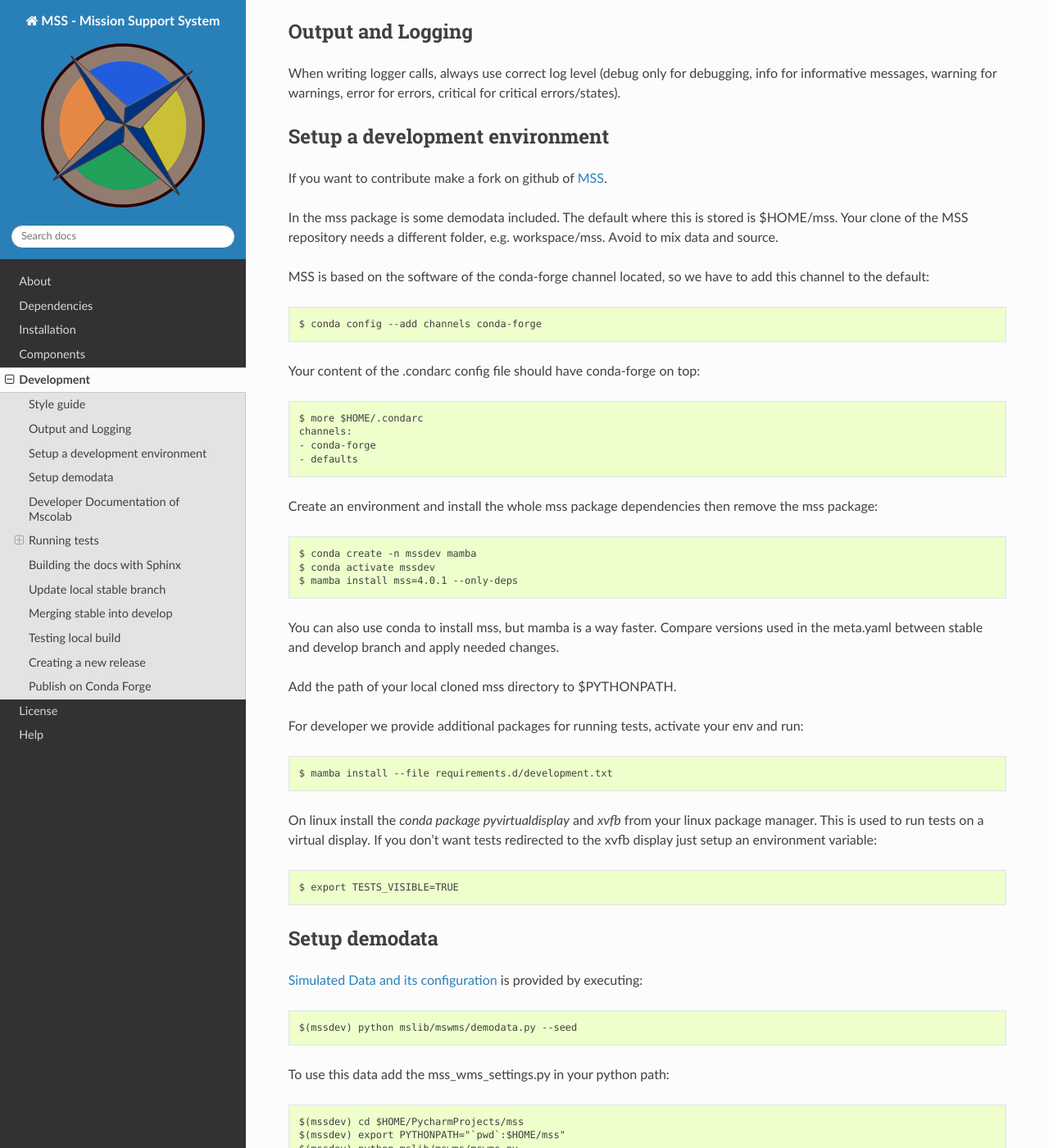
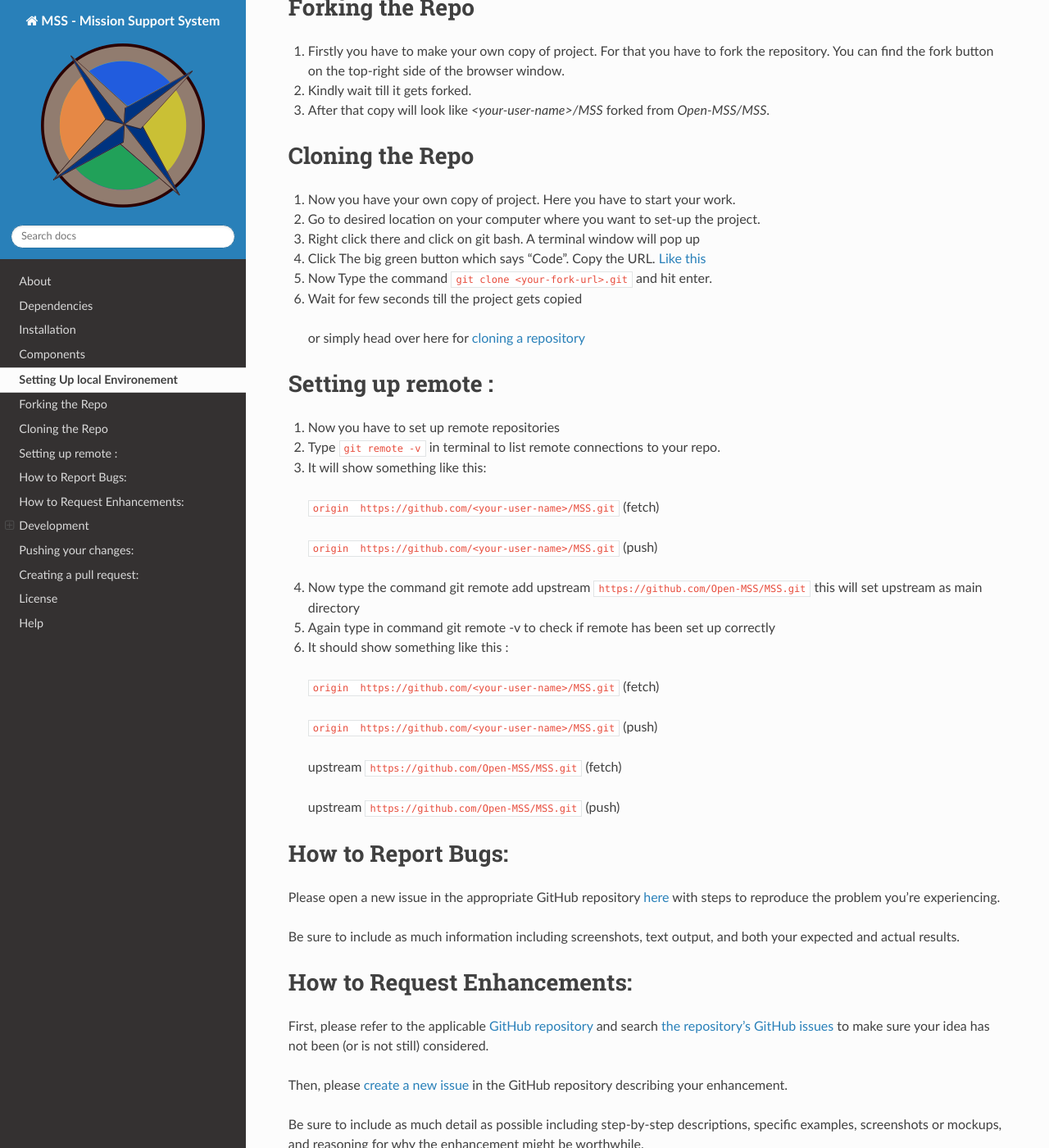
Before and after one commit to Open-MSS/MSS, a Sphinx documentation site: the page built from docs/development.rst, in a window 1280 px wide and 1400 px high, scrolled down 530 px. Shown: the whole window at 82% size. Built offline with Sphinx 7.4.7 and the Read the Docs theme 2.0.0, drawn with Linux system fonts in a browser that asks for light colours; pages that are not in the unit, such as notebooks, are missing from menus; the version number could not be read and is left out; some of the changed text lies outside the part shown.

Commit message:
issue #719 solved (#729)
* issue #719 solved

* updated development.rst

* updated development.rst

Co-authored-by: ReimarBauer <rb.proj@gmail.com>

```diff
--- a/docs/development.rst
+++ b/docs/development.rst
@@ -1,6 +1,97 @@
 .. _development:
 
 
+1. System requirements
+
+  | Any system with basic configuration.
+  | Operating System : Any (Windows / Linux / Mac).
+
+2. Software requirement
+  | Python
+  | `Additional Requirements <https://github.com/Open-MSS/MSS/blob/develop/requirements.d/development.txt>`_
+
+
+3. Skill set
+  | Knowledge of git & github
+  | python
+
+============================
+Setting Up local Environement
+============================
+
+============================
+Forking the Repo
+============================
+1. Firstly you have to make your own copy of project. For that you have to fork the repository. You can find the fork button on the top-right side of the browser window.
+
+2. Kindly wait till it gets forked.
+
+3. After that copy will look like *<your-user-name>/MSS* forked from *Open-MSS/MSS*.
+
+============================
+Cloning the Repo
+============================
+
+1. Now you have your own copy of project. Here you have to start your work.
+
+2. Go to desired location on your computer where you want to set-up the project.
+
+3. Right click there and click on git bash. A terminal window will pop up
+
+4. Click The big green button which says "Code". Copy the URL. `Like this <https://user-images.githubusercontent.com/71402528/122255281-9a855d80-ceeb-11eb-9f85-fed38db30562.png>`_
+
+5. Now Type the command ``git clone <your-fork-url>.git`` and hit enter.
+
+6. Wait for few seconds till the project gets copied
+
+  or simply head over here for `cloning a repository <https://docs.github.com/en/github/creating-cloning-and-archiving-repositories/cloning-a-repository-from-github/cloning-a-repository>`_
+
+============================
+Setting up remote :
+============================
+
+1. Now you have to set up remote repositories
+
+2. Type ``git remote -v`` in terminal to list remote connections to your repo.
+
+3. It will show something like this:
+
+  ``origin  https://github.com/<your-user-name>/MSS.git`` (fetch)
+
+  ``origin  https://github.com/<your-user-name>/MSS.git`` (push)
+
+4. Now type the command git remote add upstream ``https://github.com/Open-MSS/MSS.git`` this will set upstream as main directory
+
+5. Again type in command git remote -v to check if remote has been set up correctly
+
+6. It should show something like this :
+
+  ``origin  https://github.com/<your-user-name>/MSS.git`` (fetch)
+
+  ``origin  https://github.com/<your-user-name>/MSS.git`` (push)
+
+  upstream        ``https://github.com/Open-MSS/MSS.git`` (fetch)
+
+  upstream        ``https://github.com/Open-MSS/MSS.git`` (push)
+
+
+============================
+How to Report Bugs:
+============================
+Please open a new issue in the appropriate GitHub repository `here <https://github.com/Open-MSS/MSS/issues/new>`_ with steps to reproduce the problem you're experiencing.
+
+Be sure to include as much information including screenshots, text output, and both your expected and actual results.
+
+============================
+How to Request Enhancements:
+============================
+First, please refer to the applicable `GitHub repository <https://github.com/Open-MSS/MSS>`_ and search `the repository's GitHub issues <https://github.com/Open-MSS/MSS/issues>`_ to make sure your idea has not been (or is not still) considered.
+
+Then, please `create a new issue <https://github.com/Open-MSS/MSS/issues/new>`_ in the GitHub repository describing your enhancement.
+
+Be sure to include as much detail as possible including step-by-step descriptions, specific examples, screenshots or mockups, and reasoning for why the enhancement might be worthwhile.
+
+============================
 Development
 ============================
 
@@ -39,6 +130,7 @@ In the mss package is some demodata included. The default where this is stored i
 MSS repository needs a different folder, e.g. workspace/mss. Avoid to mix data and source.
 
 MSS is based on the software of the conda-forge channel located, so we have to add this channel to the default::
+
 
   $ conda config --add channels conda-forge
 
@@ -255,3 +347,28 @@ Publish on Conda Forge
 * rerender the feedstock by conda smithy
 * send a pull request
 * maintainer will merge if there is no error
+
+
+============================
+Pushing your changes:
+============================
+
+1. Now you have made the changes, tested them and built them. So now it's time to push them.
+2. Goto your terminal and type git status and hit enter, this will show your changes from the files
+3. Then type in git add and hit enter, this will add all the files to staging area
+4. Commit the changes by ``git commit -m "<message-describing-your-change>"`` and hit enter.
+5. Now push your branch to your fork by ``git push origin <your-branch-name>`` and hit enter.
+
+
+============================
+Creating a pull request:
+============================
+By this time you can see a message on your github fork as your fork is ahead of Open-MSS:develop by <number> of commits and also you can see a button called Compare and pull request.
+
+Click on Compare and pull request button.
+
+You will see a template.
+
+Fill out the template completely by describing your change, cause of change, issue getting fixed etc.
+
+After filling the template completely click on Pull request
```
